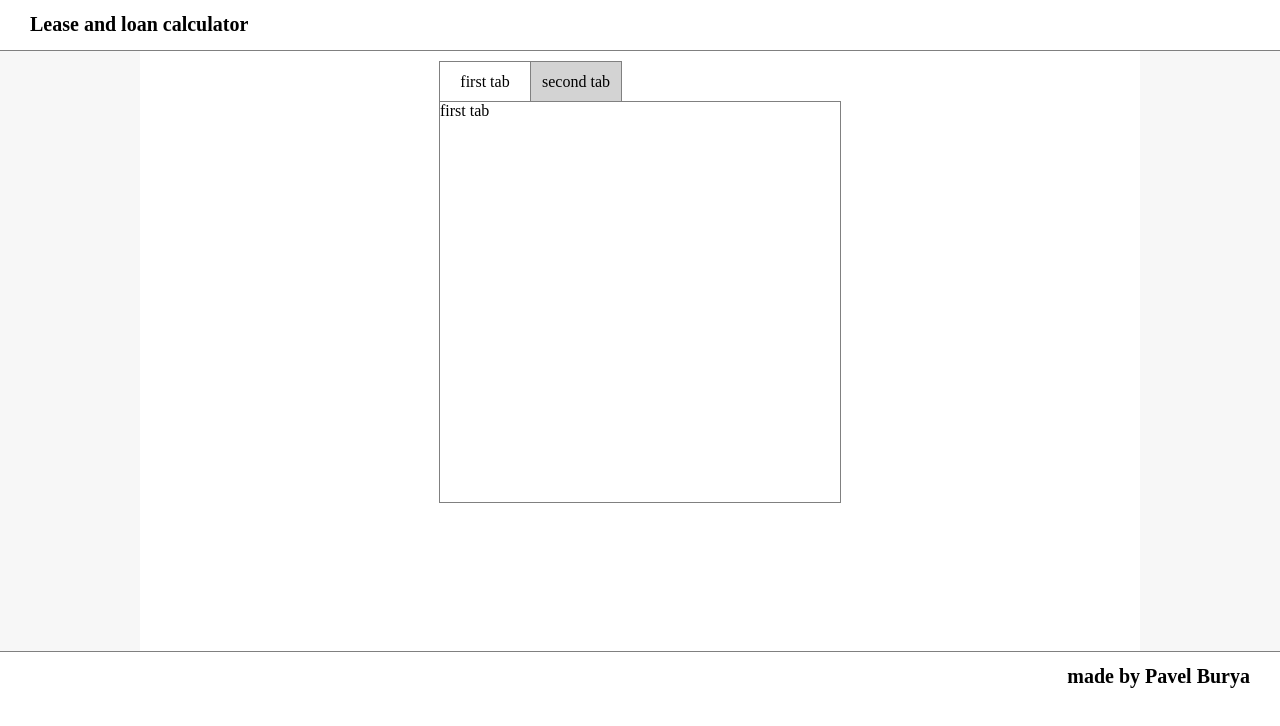
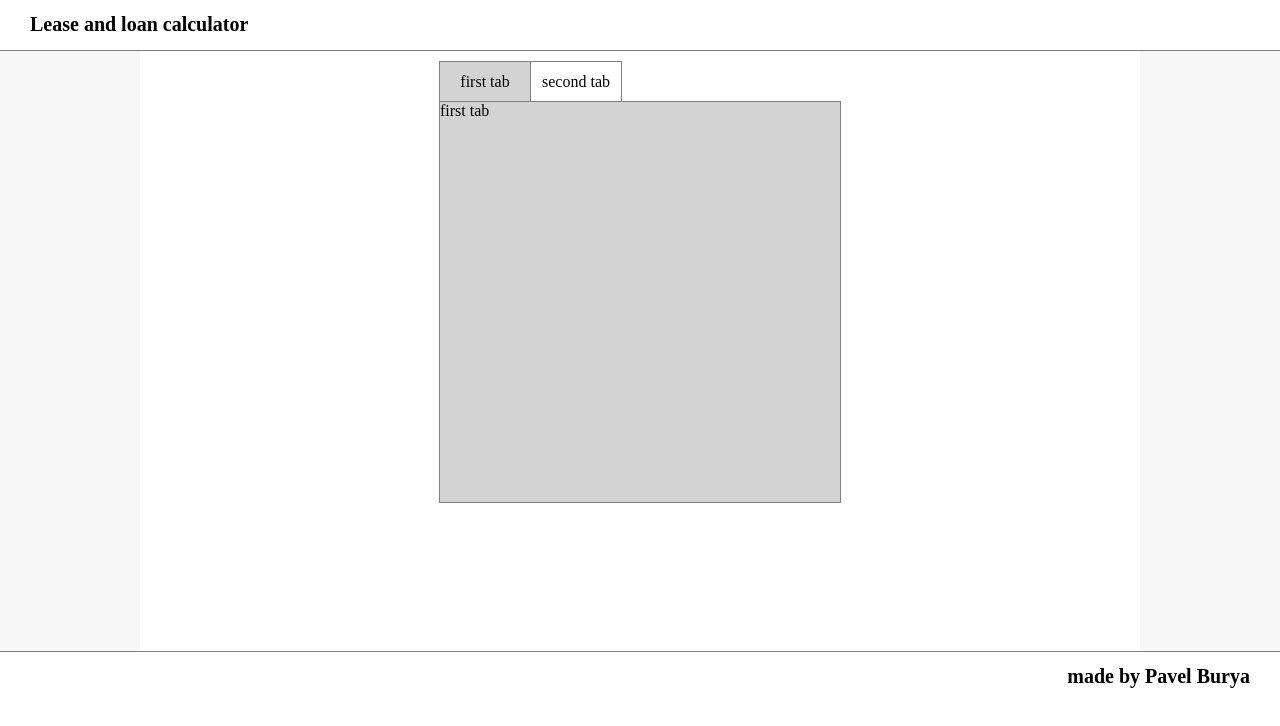
Before and after one commit to Pburua/lease-loan-calculator, a React app: page / in a window 1280 px wide. Shown: the top 726 px of the page. Built offline with nearby package versions, Linux system fonts and the light colour scheme.

Commit message:
feat: implement tabbing on keyboard tab press

```diff
--- a/src/js/components/App.js
+++ b/src/js/components/App.js
@@ -7,7 +7,16 @@ class App extends React.Component {
     this.state = {
       firstTabOpened: true,
     };
+
+    document.addEventListener('keydown', this.keyBoardSwitchTab);
   }
+
+  keyBoardSwitchTab = (e) => {
+    if (e.code === 'Tab') {
+      e.preventDefault();
+      this.setTab(!this.state.firstTabOpened);
+    }
+  };
 
   setTab = (isFirstOpening) => {
     this.setState({
--- a/src/style.scss
+++ b/src/style.scss
@@ -59,14 +59,14 @@ section {
     border: 1px solid gray;
     border-bottom: none;
     cursor: pointer;
-    background: lightgray;
+    background: white;
+
+    &.current {
+     background: lightgray;
+    }
 
     &:hover {
      background: gray;
-    }
-
-    &.current {
-     background: white;
     }
 
     &:first-child {
@@ -80,6 +80,7 @@ section {
    height: 400px;
    margin: auto;
    border: 1px solid gray;
+   background: lightgray;
   }
  }
 }
```
Also changed, not shown: src/index.js (line endings or trailing spaces).
